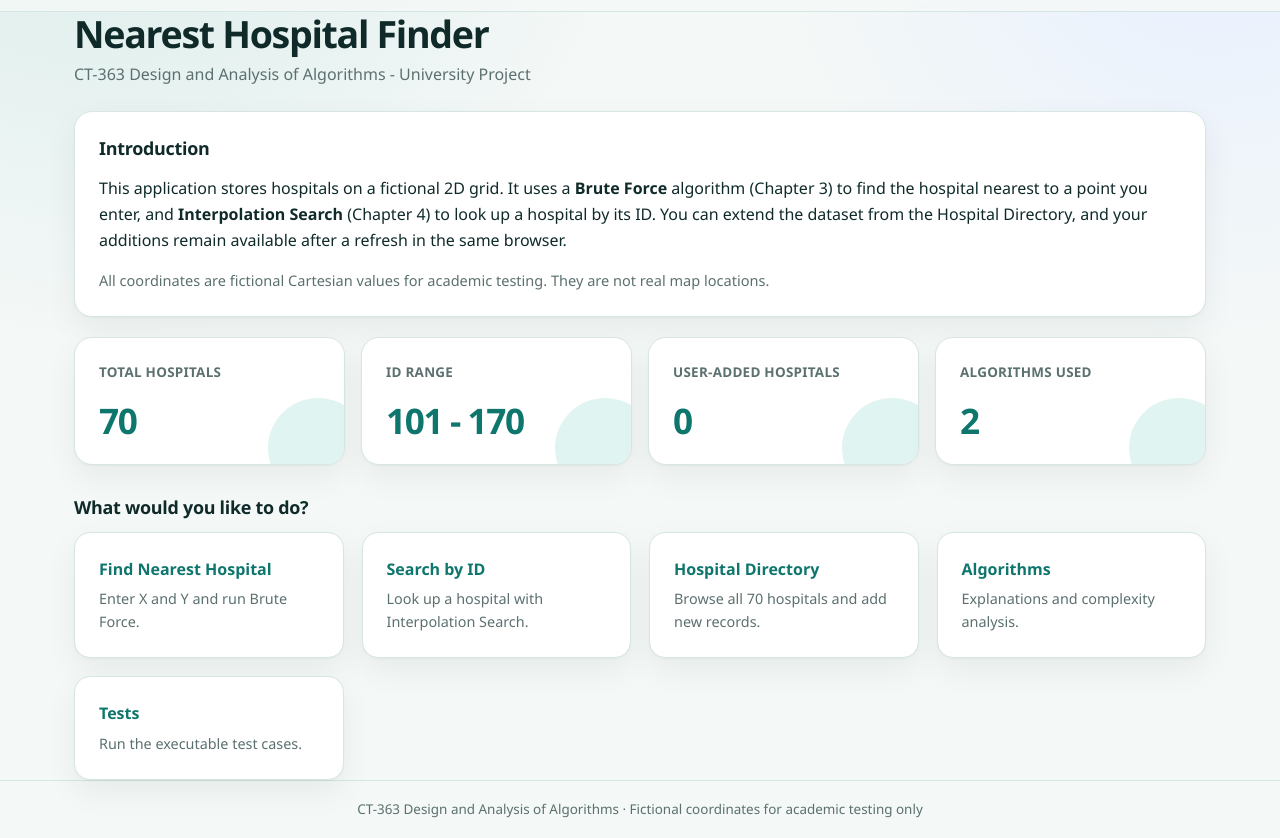
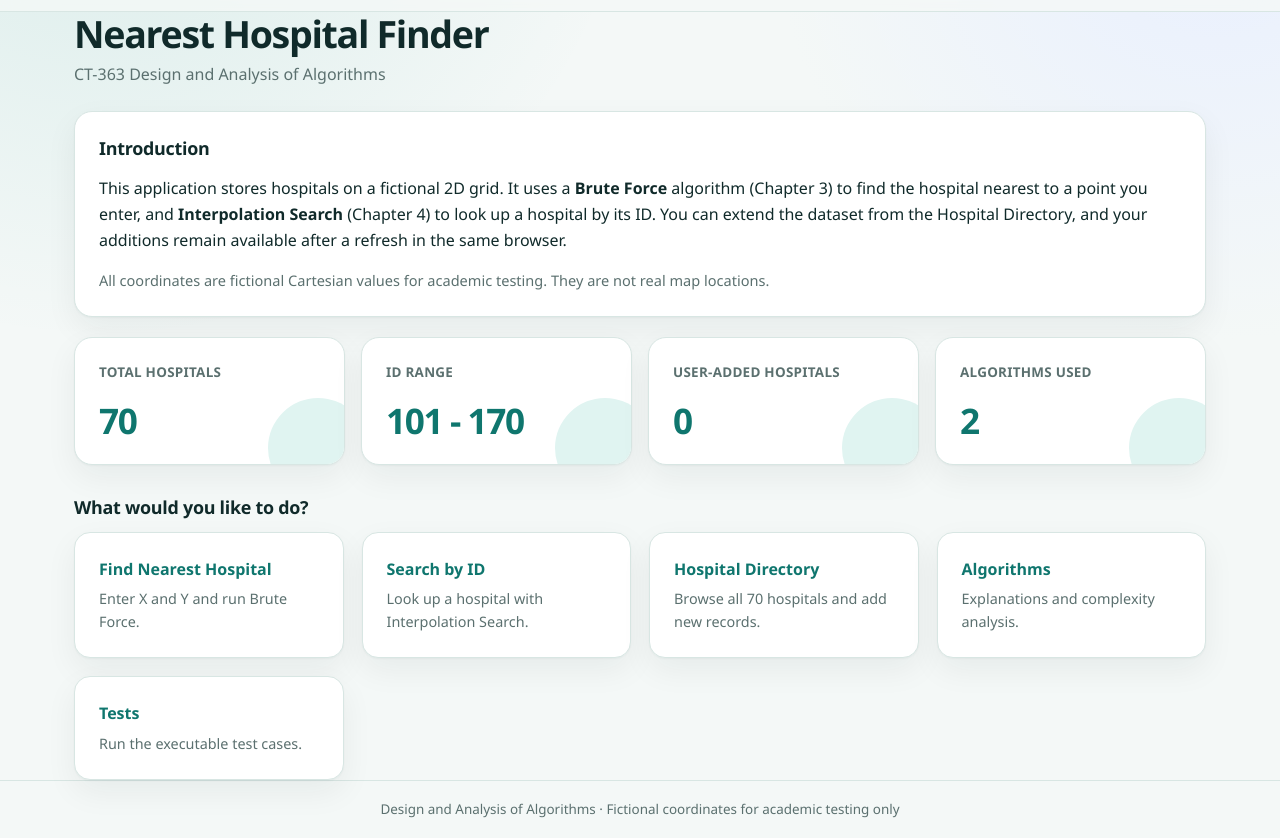
Before and after one commit to MuhammadAhmedKhan2006/NearestHospitalFinder, a plain HTML site: page index.html in a window 1280 px wide. Shown: the part 108-946 px from the top of the page. Drawn offline with Linux system fonts and the light colour scheme.

Commit message:
fix ui
Removed course code from subtitle and footer.

```diff
--- a/index.html
+++ b/index.html
@@ -59,7 +59,7 @@
     <!-- 1. DASHBOARD -->
     <section id="view-dashboard" class="view">
       <h1>Nearest Hospital Finder</h1>
-      <p class="subtitle">CT-363 Design and Analysis of Algorithms - University Project</p>
+      <p class="subtitle">CT-363 Design and Analysis of Algorithms </p>
 
       <div class="card">
         <h2>Introduction</h2>
@@ -437,7 +437,7 @@
   </main>
 
   <footer class="site-footer">
-    <div class="container">CT-363 Design and Analysis of Algorithms &middot; Fictional coordinates for academic testing only</div>
+    <div class="container"> Design and Analysis of Algorithms &middot; Fictional coordinates for academic testing only</div>
   </footer>
 
   <script type="module" src="js/app.js"></script>
```
